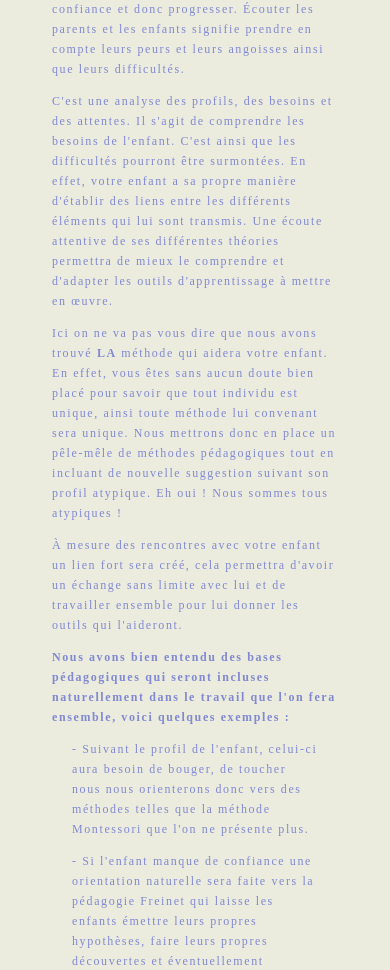
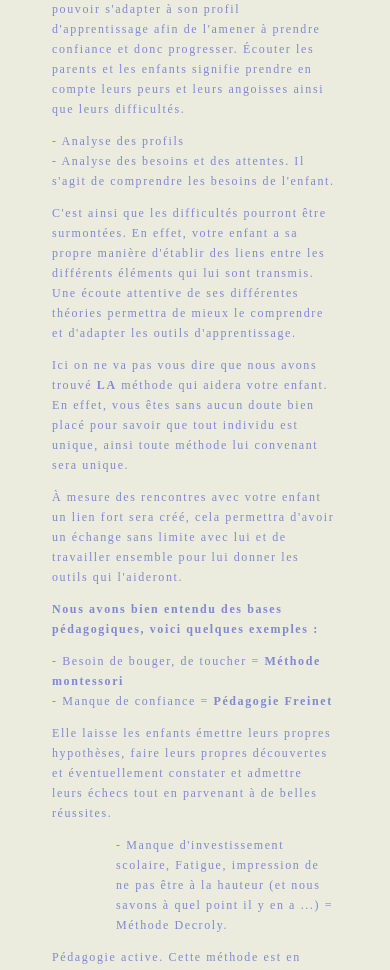
Before and after one commit to DumeGrisoni/booking_student, a React (Vite) app: page /presentation in a window 390 px wide. Shown: the part 1013-1983 px from the top of the page. Built offline with nearby package versions, Linux system fonts and the light colour scheme; a web font is replaced by a local one.

Commit message:
Fixing changes

```diff
--- a/src/Components/Footer.jsx
+++ b/src/Components/Footer.jsx
@@ -4,7 +4,7 @@ import instagramIcon from '../assets/instagramIcon.svg';
 import emailIcon from '../assets/emailIcon.svg';
 const Footer = () => {
   return (
-    <section className=" h-auto pt-5 lg:pt-0 lg:h-[160px] flex-col lg:flex-row flex text-title w-full justify-center gap-5 lg:gap-[50%] items-center border-t border-grey-font">
+    <section className=" h-auto pt-5 lg:pt-0 lg:h-[160px] flex-col lg:flex-row flex text-default w-full justify-center gap-5 lg:gap-[50%] items-center border-t border-grey-font">
       {/* LEFT PART > TOP PART */}
       <div className=" text-primary lg:items-start items-center flex flex-col gap-2.5 lg:gap-7">
         <p>Siret : 952 620 045 00015</p>
--- a/src/Components/PricingContainer.jsx
+++ b/src/Components/PricingContainer.jsx
@@ -9,9 +9,9 @@ const PricingContainer = ({
   secondHour,
 }) => {
   return (
-    <div className="w-[300px] h-auto lg:h-[1000px] flex flex-col border items-center border-grey-font rounded-md shadow-md shadow-grey-font">
+    <div className="w-[300px] h-auto lg:h-[1300px] flex flex-col border items-center border-grey-font rounded-md shadow-md shadow-grey-font">
       {/* TITLE SECTION */}
-      <div className="mx-auto w-full items-center justify-center text-center flex h-[125px] bg-primary text-secondary-var-1 text-title">
+      <div className="mx-auto w-full items-center justify-center text-center flex min-h-[125px] bg-primary text-secondary-var-1 text-title">
         <h1>{title}</h1>
       </div>
       {/* TEXT SECTION */}
--- a/src/pages/Presentation.jsx
+++ b/src/pages/Presentation.jsx
@@ -3,7 +3,7 @@ import Text from '../Components/Text.jsx';
 const Presentation = () => {
   return (
     <div className="flex flex-col justify-start items-center">
-      <section className="bg-secondary-var-1 h-full px-[2rem] lg:px-[8rem] lg:py-10 py-5 w-full flex flex-col gap-4 lg:gap-7">
+      <section className="bg-secondary-var-1 h-full px-[2rem] lg:px-[8rem] lg:py-10 py-5 w-full flex flex-col gap-4 lg:gap-7 mb-10">
         <Text title="Pour qui sont destinés ces cours ?">
           <p>
             <b>Pour tous les élèves de la maternelle à la 3ème.</b> Les troubles
@@ -70,61 +70,69 @@ const Presentation = () => {
             signifie prendre en compte leurs peurs et leurs angoisses ainsi que
             leurs difficultés.
           </p>
+          <ul>
+            <li>
+              <p>- Analyse des profils</p>
+            </li>
+            <li>
+              <p>
+                - Analyse des besoins et des attentes. Il s&apos;agit de
+                comprendre les besoins de l&apos;enfant.
+              </p>
+            </li>
+          </ul>
           <p>
-            C&apos;est une analyse des profils, des besoins et des attentes. Il
-            s&apos;agit de comprendre les besoins de l&apos;enfant. C&apos;est
-            ainsi que les difficultés pourront être surmontées. En effet, votre
-            enfant a sa propre manière d&apos;établir des liens entre les
-            différents éléments qui lui sont transmis. Une écoute attentive de
-            ses différentes théories permettra de mieux le comprendre et
-            d&apos;adapter les outils d&apos;apprentissage à mettre en œuvre.
+            C&apos;est ainsi que les difficultés pourront être surmontées. En
+            effet, votre enfant a sa propre manière d&apos;établir des liens
+            entre les différents éléments qui lui sont transmis. Une écoute
+            attentive de ses différentes théories permettra de mieux le
+            comprendre et d&apos;adapter les outils d&apos;apprentissage.
           </p>
           <p>
-            Ici on ne va pas vous dire que nous avons trouvé{' '}
-            <span className="font-bold">LA</span> méthode qui aidera votre
-            enfant. En effet, vous êtes sans aucun doute bien placé pour savoir
-            que tout individu est unique, ainsi toute méthode lui convenant sera
-            unique. Nous mettrons donc en place un pêle-mêle de méthodes
-            pédagogiques tout en incluant de nouvelle suggestion suivant son
-            profil atypique. Eh oui ! Nous sommes tous atypiques !
+            Ici on ne va pas vous dire que nous avons trouvé <b>LA</b> méthode
+            qui aidera votre enfant. En effet, vous êtes sans aucun doute bien
+            placé pour savoir que tout individu est unique, ainsi toute méthode
+            lui convenant sera unique.
           </p>
           <p>
             À mesure des rencontres avec votre enfant un lien fort sera créé,
             cela permettra d&apos;avoir un échange sans limite avec lui et de
             travailler ensemble pour lui donner les outils qui l&apos;aideront.
           </p>
-          <p className="font-bold">
-            Nous avons bien entendu des bases pédagogiques qui seront incluses
-            naturellement dans le travail que l&apos;on fera ensemble, voici
-            quelques exemples :
+          <p>
+            <b>
+              Nous avons bien entendu des bases pédagogiques, voici quelques
+              exemples :
+            </b>
           </p>
-          <ul className="flex flex-col gap-3 px-5">
+          <ul>
             <li>
-              - Suivant le profil de l&apos;enfant, celui-ci aura besoin de
-              bouger, de toucher nous nous orienterons donc vers des méthodes
-              telles que la méthode Montessori que l&apos;on ne présente plus.
+              <p>
+                - Besoin de bouger, de toucher = <b>Méthode montessori</b>
+              </p>
             </li>
             <li>
-              - Si l&apos;enfant manque de confiance une orientation naturelle
-              sera faite vers la pédagogie Freinet qui laisse les enfants
-              émettre leurs propres hypothèses, faire leurs propres découvertes
-              et éventuellement constater et admettre leurs échecs tout en
-              parvenant à de belles réussites.
-            </li>
-            <li>
-              - Pour les enfants qui manquent d&apos;investissements scolaires,
-              qui sont fatigués, qui pensent être bête (et nous savons à quel
-              point il y en a ...), la méthode Decroly pourra aussi être
-              utilisée.
-              <br />
-              Celle-ci consistant en une pédagogie active. Elle place
-              l&apos;enfant au centre de l&apos;apprentissage, ce n&apos;est pas
-              un enseignement fondé sur l&apos;imitation et la passivité. <br />
-              Cette méthode est en rapport direct avec les besoins de
-              l&apos;enfant, qui se traduisent dans ses centres d&apos;intérêt
-              (médecine, végétaux, super-héros, légo ®, chevaux, etc.).
+              <p>
+                - Manque de confiance = <b>Pédagogie Freinet</b>
+              </p>
             </li>
           </ul>
+          <p>
+            Elle laisse les enfants émettre leurs propres hypothèses, faire
+            leurs propres découvertes et éventuellement constater et admettre
+            leurs échecs tout en parvenant à de belles réussites.
+          </p>
+          <p className="ml-16">
+            - Manque d&apos;investissement scolaire, Fatigue, impression de ne
+            pas être à la hauteur (et nous savons à quel point il y en a ...) =
+            Méthode Decroly.
+          </p>
+          <p>
+            Pédagogie active. Cette méthode est en rapport direct avec les
+            besoins de l&apos;enfant, qui se traduisent dans ses centres
+            d&apos;intérêt (médecine, végétaux, super-héros, légo ®, chevaux,
+            etc.).
+          </p>
         </Text>
       </section>
     </div>
```
